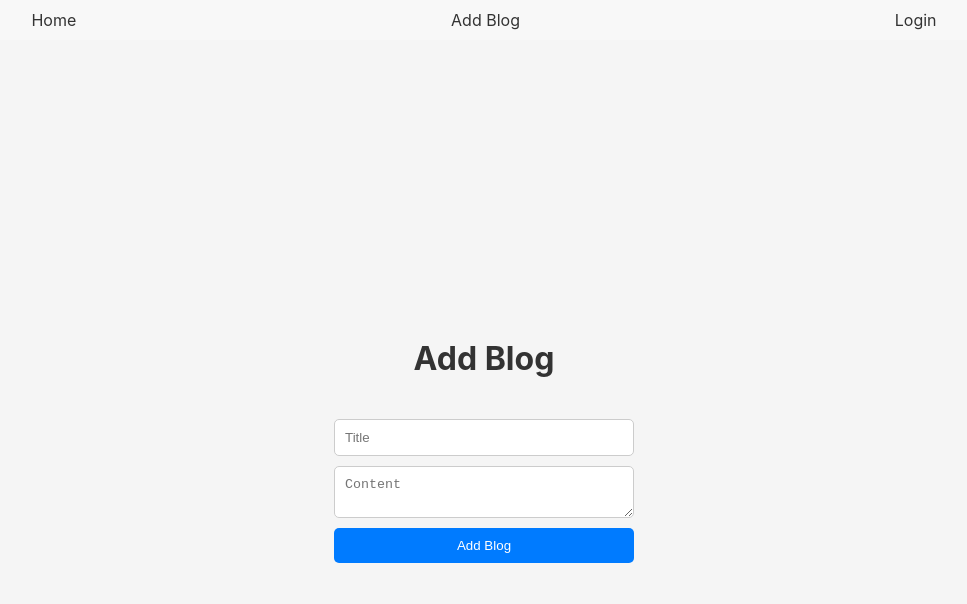
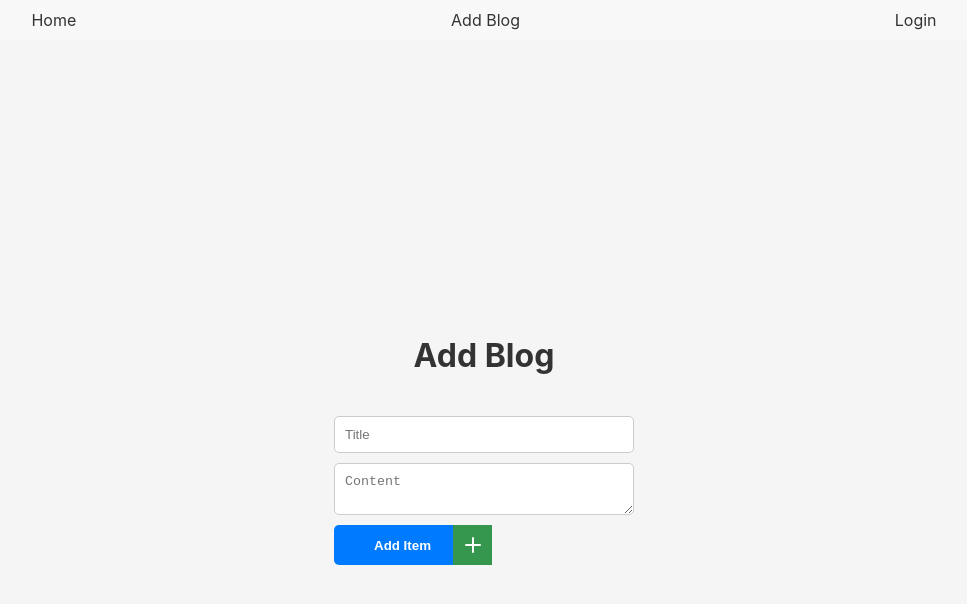
Before and after one commit to alandavis2/ICT_project_final, a React (Create React App) app in the folder frontend/: page /add-blog in a window 1280 px wide. Shown: the top 604 px of the page, without its empty margins (156-1123 px from the left). Built offline with nearby package versions, Linux system fonts and the light colour scheme.

Commit message:
button update

```diff
--- a/frontend/src/components/NavBar.css
+++ b/frontend/src/components/NavBar.css
@@ -5,11 +5,11 @@ nav {
     padding: 10px 0;
   }
 
-  nav a {
+nav a {
     color: #333;
     text-decoration: none;
   }
 
-  nav a:hover {
+nav a:hover {
     color: #007bff;
   }
--- a/frontend/src/pages/AddBlogPage.css
+++ b/frontend/src/pages/AddBlogPage.css
@@ -23,14 +23,60 @@
   }
 
   .button {
-    padding: 10px;
-    color: #fff;
-    background-color: #007BFF;
-    border-radius: 5px;
-    border: none;
-    cursor: pointer;
-  }
+  position: relative;
+  width: 150px;
+  height: 40px;
+  cursor: pointer;
+  display: flex;
+  align-items: center;
+  border: 1px solid #34974d;
+  background-color: #3aa856;
+  border-radius: 5px;
+}
 
-  .button:hover {
-    background-color: #0056b3;
-  }
+.button, .button__icon, .button__text {
+  transition: all 0.3s;
+}
+
+.button .button__text {
+  transform: translateX(30px);
+  color: #fff;
+  font-weight: 600;
+}
+
+.button .button__icon {
+  position: absolute;
+  transform: translateX(109px);
+  height: 100%;
+  width: 39px;
+  background-color: #34974d;
+  display: flex;
+  align-items: center;
+  justify-content: center;
+}
+
+.button .svg {
+  width: 30px;
+  stroke: #fff;
+}
+
+.button:hover {
+  background: #34974d;
+}
+
+.button:hover .button__text {
+  color: transparent;
+}
+
+.button:hover .button__icon {
+  width: 148px;
+  transform: translateX(0);
+}
+
+.button:active .button__icon {
+  background-color: #2e8644;
+}
+
+.button:active {
+  border: 1px solid #2e8644;
+}
--- a/frontend/src/pages/AddBlogpage.js
+++ b/frontend/src/pages/AddBlogpage.js
@@ -16,7 +16,10 @@ function AddBlogPage() {
       <form onSubmit={handleAddBlog} className="form">
         <input className="input" type="text" value={title} onChange={e => setTitle(e.target.value)} placeholder="Title" />
         <textarea className="input" value={content} onChange={e => setContent(e.target.value)} placeholder="Content" />
-        <button className="button" type="submit">Add Blog</button>
+        <button type="submit" class="button">
+          <span class="button__text">Add Item</span>
+          <span class="button__icon"><svg xmlns="http://www.w3.org/2000/svg" width="24" viewBox="0 0 24 24" stroke-width="2" stroke-linejoin="round" stroke-linecap="round" stroke="currentColor" height="24" fill="none" class="svg"><line y2="19" y1="5" x2="12" x1="12"></line><line y2="12" y1="12" x2="19" x1="5"></line></svg></span>
+          </button>
       </form>
     </div>
   );
```
